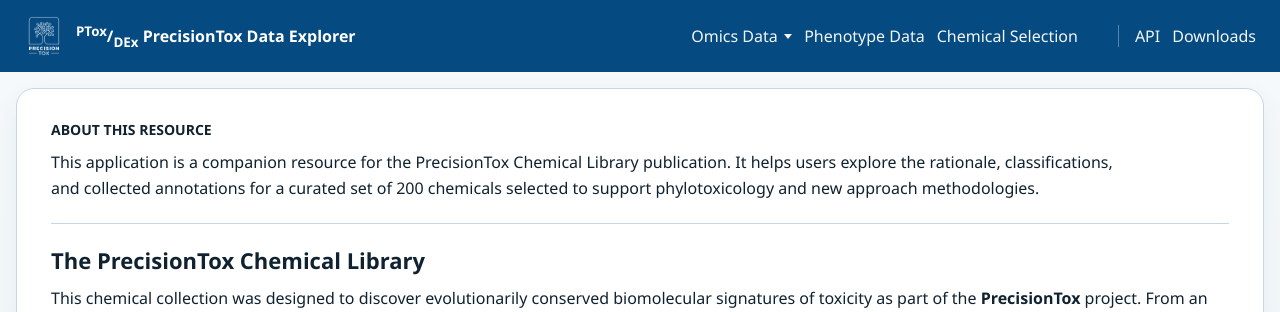
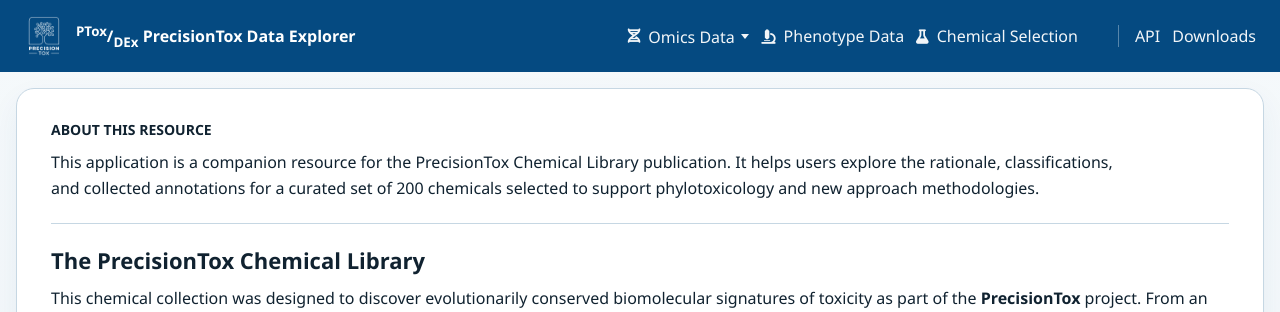
Before and after one commit to precisiontox/chem-viz, a Flask app: page /about in a window 1280 px wide. Shown: the top 312 px of the page. Run offline with Flask 3, Linux system fonts and the light colour scheme.

Commit message:
add icons to navbar

```diff
--- a/app/static/css/top_nav.css
+++ b/app/static/css/top_nav.css
@@ -42,6 +42,16 @@
   color: #fff;
   text-decoration: none;
   opacity: 0.95;
+}
+
+.nav-icon {
+  margin-right: 0.5rem;
+  font-size: 0.9em;
+}
+
+/* The dropdown button already adds a 0.4rem `gap`; top it up to match the links */
+.nav-dropdown-button .nav-icon {
+  margin-right: 0.1rem;
 }
 
 .nav-dropdown {
--- a/app/templates/layout/top_nav.html
+++ b/app/templates/layout/top_nav.html
@@ -6,7 +6,7 @@
   <nav class="nav-links">
     <div class="nav-dropdown">
       <button class="nav-dropdown-button" type="button" aria-haspopup="true" aria-expanded="false">
-        Omics Data
+        <i class="fa-solid fa-dna nav-icon" aria-hidden="true"></i>Omics Data
         <span aria-hidden="true"></span>
       </button>
       <div class="nav-dropdown-menu" role="menu">
@@ -16,8 +16,8 @@
         <a href="{{ dex_base_url }}/gene-metabolite" role="menuitem">Gene/Metabolite View</a>
       </div>
     </div>
-    <a href="{{ dex_base_url }}/phenotype" target="_blank" rel="noopener noreferrer">Phenotype Data</a>
-    <a href="{{ url_for('home') }}">Chemical Selection</a>
+    <a href="{{ dex_base_url }}/phenotype" target="_blank" rel="noopener noreferrer"><i class="fa-solid fa-microscope nav-icon" aria-hidden="true"></i>Phenotype Data</a>
+    <a href="{{ url_for('home') }}"><i class="fa-solid fa-flask nav-icon" aria-hidden="true"></i>Chemical Selection</a>
     <a class="nav-links-api" href="{{ url_for('api.docs') }}">API</a>
     <a href="{{ dex_base_url }}/downloads/">Downloads</a>
   </nav>
```
